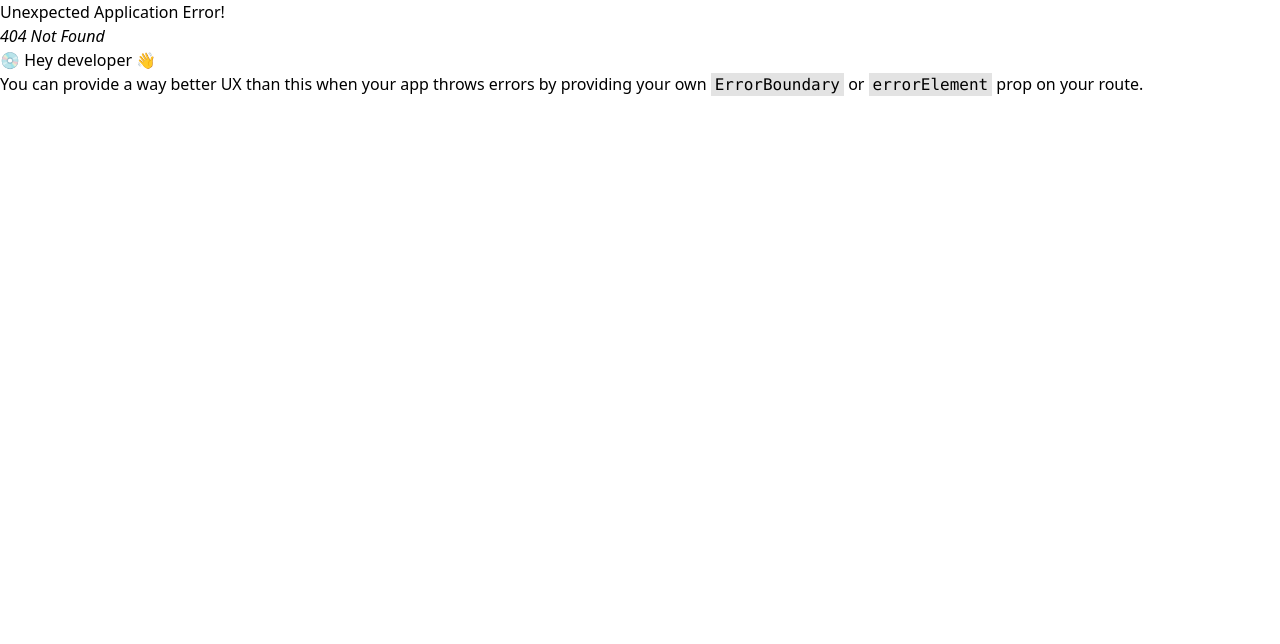
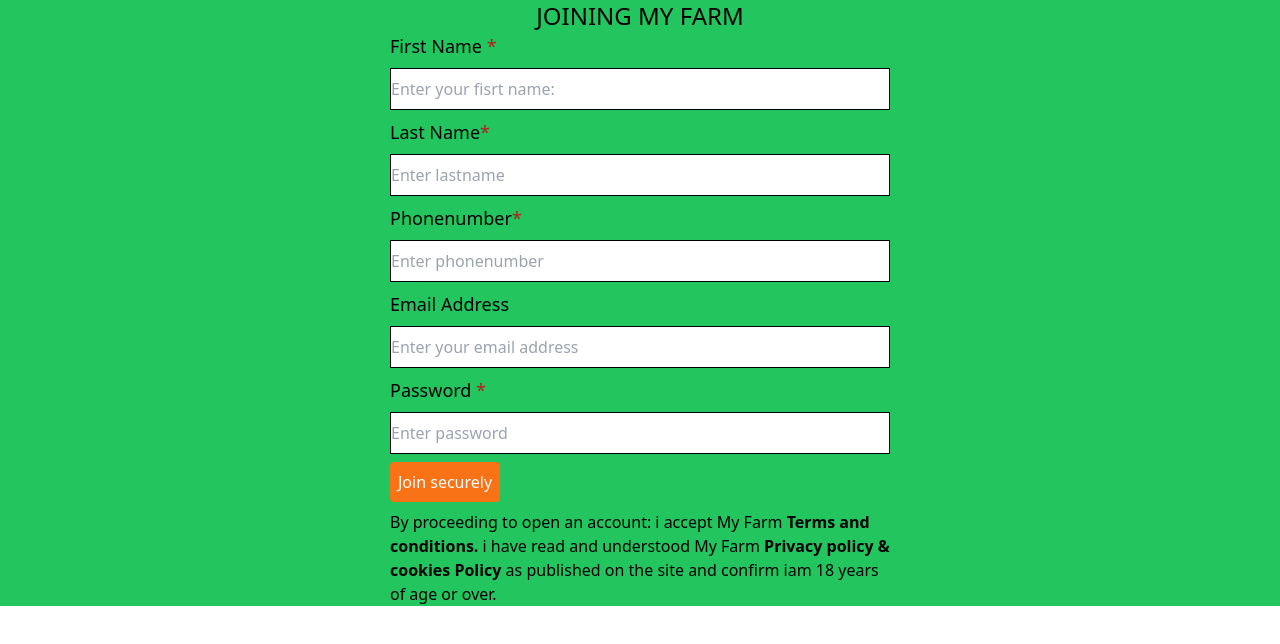
Before and after one commit to StewartMangame/my-farm-Malawi, a React (Create React App) app: page /register in a window 1280 px wide. Before the commit this address had no page. Shown: the top 644 px of the page. Built offline with nearby package versions, Linux system fonts and the light colour scheme.

Commit message:
adding modifications to the branch

```diff
--- a/src/App.js
+++ b/src/App.js
@@ -8,6 +8,7 @@ import SubsidyApplicationForm from './components/subsidy-application/subsidyAppl
 import Cooperatives from './components/cooperatives/cooperative';
 import Consultation from './components/consultation/bookingForm';
 import LandingPage from './components/consultation/consultation';
+import Login from "./components/login/login";
 
 
 //import Login from './components/login/login';
@@ -18,7 +19,7 @@ const App = () => {
   return (
     <div className="App">
 
-
+        <Login/>
         <Home/>
         <Loans/>
         <Markets/>
--- a/src/components/login/login.js
+++ b/src/components/login/login.js
@@ -27,10 +27,12 @@ const Login=() =>{
                 className=" border border-black rounded-1xl py-2" />
                 </label>
                 <div className=' flex justify-center hover:underline'> Forgot password?</div>
+                <Link to="/home">
                 <button type="submit" className=" flex flex-col w-[500px] items-center bg-orange-500 hover:bg-orange-700 text-black font-hold py-2 px-2
                  rounded">
                     Login
                 </button>
+                </Link>
                 { error &&(
                         <p className="text-red-500 text-sm ">{error}</p>
                     )}
--- a/src/components/register/register.js
+++ b/src/components/register/register.js
@@ -1,5 +1,6 @@
 
 import React,{ useState } from "react";
+import { Link } from "react-router-dom";
 
 const Register =()=>{
     const [firstname,setfirstname]=useState('');
@@ -37,9 +38,10 @@ return(
                     <label htmlFor="password" id="passwordlabel" className="text-lg">Password <span className="text-red-700">*</span></label>
                     <input type="password" name="password" id="password" placeholder="Enter password" className="rounded-1xl py-2 border border-black "value={password} onChange={(event)=>setPassword(event.target.value)}  />
 
+                    <Link to="/home">
                     <button type="submit" className="bg-orange-500 hover:bg-orange-700  text-white font-hold py-2 px-2 rounded">
                         Join securely
-                    </button>
+                    </button></Link>
                     <div><p>By proceeding to open an account: i accept My Farm <strong>Terms and conditions.</strong> i have read and understood My Farm <strong>Privacy policy & cookies Policy</strong> as published on the site and confirm iam 18 years of age or over.</p></div>
                 </form>
             </div>
```
Also changed, not shown: src/routes.js (+10 -0 lines).
